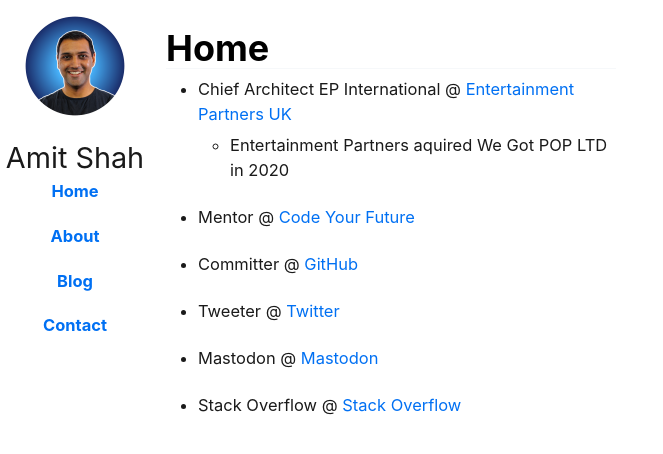
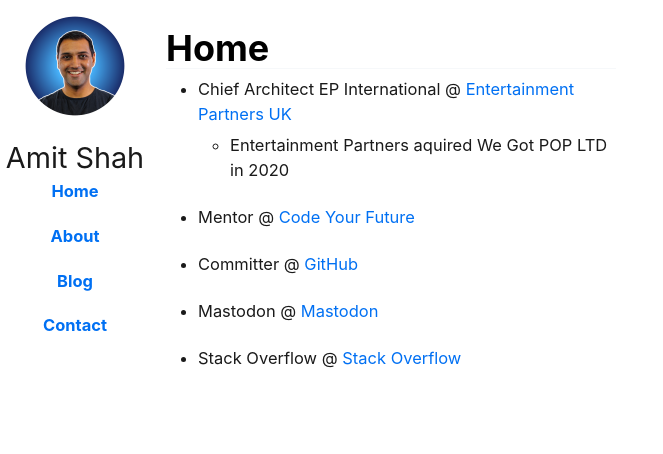
Before and after one commit to Amwam/amwam.github.io, a Next.js app: page / in a window 1280 px wide. Shown: the top 454 px of the page, without its empty margins (0-663 px from the left). Built offline with nearby package versions, Linux system fonts and the light colour scheme.

Commit message:
Remove Twitter from the index page

```diff
--- a/pages/index.tsx
+++ b/pages/index.tsx
@@ -20,9 +20,9 @@
           <li className={styles['link-item']}>
             Committer @ <a href="https://github.com/Amwam/">GitHub</a>
           </li>
-          <li className={styles['link-item']}>
+          {/* <li className={styles['link-item']}>
             Tweeter @ <a href="https://twitter.com/Amwam/">Twitter</a>
-          </li>
+          </li> */}
           <li className={styles['link-item']}>
             Mastodon @{' '}
             <a rel="me" href="https://mastodon.social/@Amwam">
```
